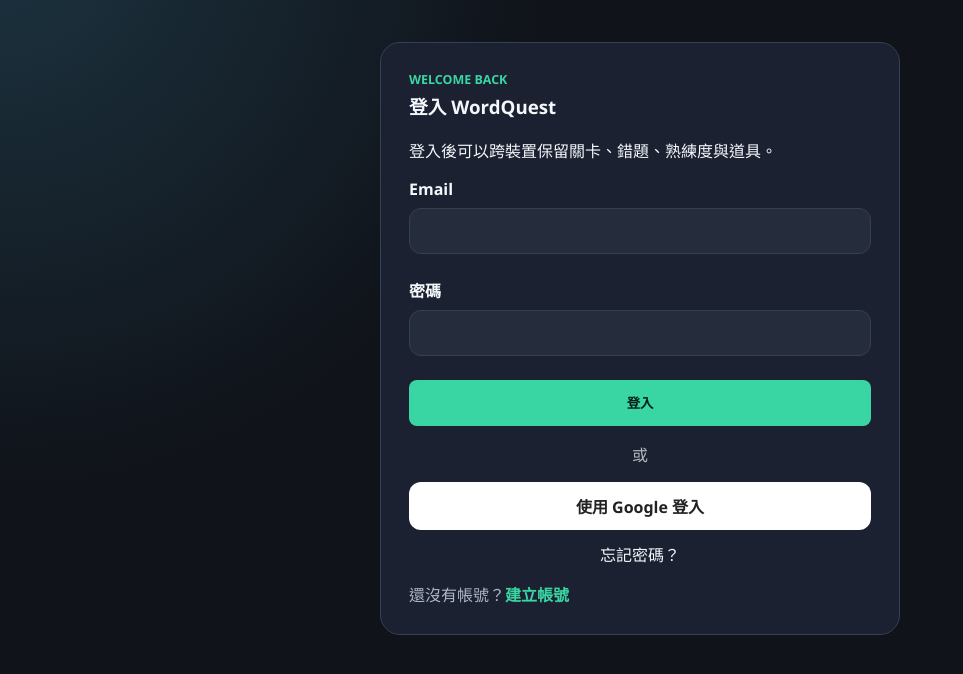
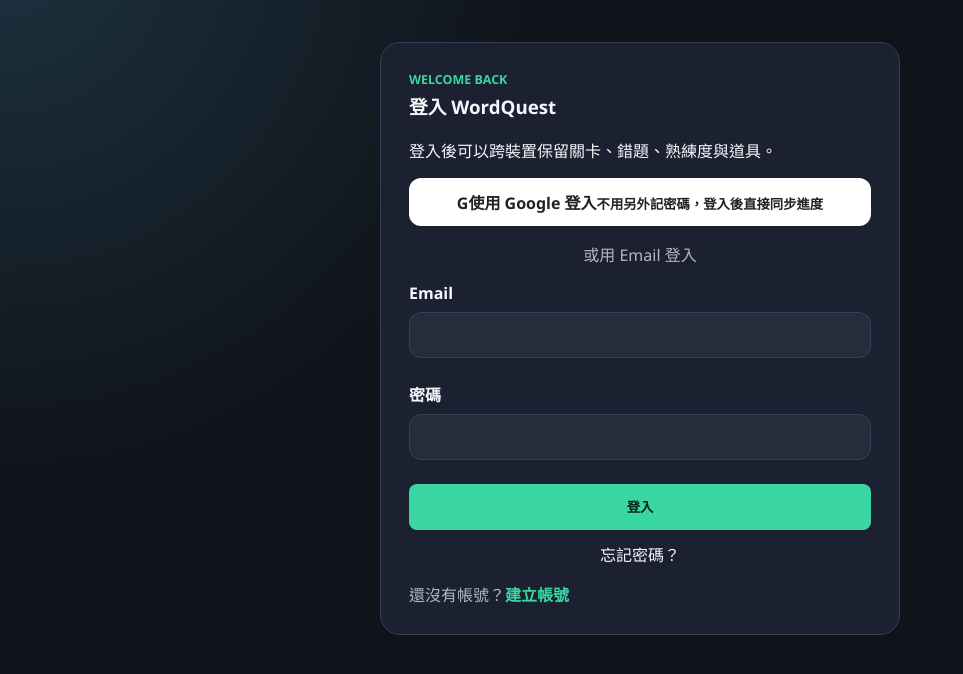
Before and after one commit to vivian940509/wordquest, a Flask app: page /login in a window 1280 px wide. Shown: the part 61-735 px from the top of the page, without its empty margins (0-963 px from the left). Run offline with Flask 3, Linux system fonts and the light colour scheme.

Commit message:
Speed up map load and polish Google auth

```diff
--- a/templates/login.html
+++ b/templates/login.html
@@ -1,3 +1,3 @@
 {% extends "base.html" %}{% block title %}登入 | WordQuest{% endblock %}{% block content %}
-<section class="auth-shell"><article class="auth-card"><p class="eyebrow">Welcome back</p><h1>登入 WordQuest</h1><p>登入後可以跨裝置保留關卡、錯題、熟練度與道具。</p><form class="stack-form" method="post"><label>Email<input type="email" name="email" autocomplete="email" required></label><label>密碼<input type="password" name="password" autocomplete="current-password" required></label><button class="primary-action" type="submit">登入</button></form><div class="auth-divider"><span>或</span></div><a class="google-action" href="{{ url_for('login_google') }}">使用 Google 登入</a><a class="text-link" href="{{ url_for('forgot_password') }}">忘記密碼？</a><p class="auth-switch">還沒有帳號？<a href="{{ url_for('register') }}">建立帳號</a></p></article></section>
+<section class="auth-shell"><article class="auth-card"><p class="eyebrow">Welcome back</p><h1>登入 WordQuest</h1><p>登入後可以跨裝置保留關卡、錯題、熟練度與道具。</p><a class="google-action polished-google-action" href="{{ url_for('login_google') }}"><span class="google-mark">G</span><span><strong>使用 Google 登入</strong><small>不用另外記密碼，登入後直接同步進度</small></span></a><div class="auth-divider"><span>或用 Email 登入</span></div><form class="stack-form" method="post"><label>Email<input type="email" name="email" autocomplete="email" required></label><label>密碼<input type="password" name="password" autocomplete="current-password" required></label><button class="primary-action" type="submit">登入</button></form><a class="text-link" href="{{ url_for('forgot_password') }}">忘記密碼？</a><p class="auth-switch">還沒有帳號？<a href="{{ url_for('register') }}">建立帳號</a></p></article></section>
 {% endblock %}
```
